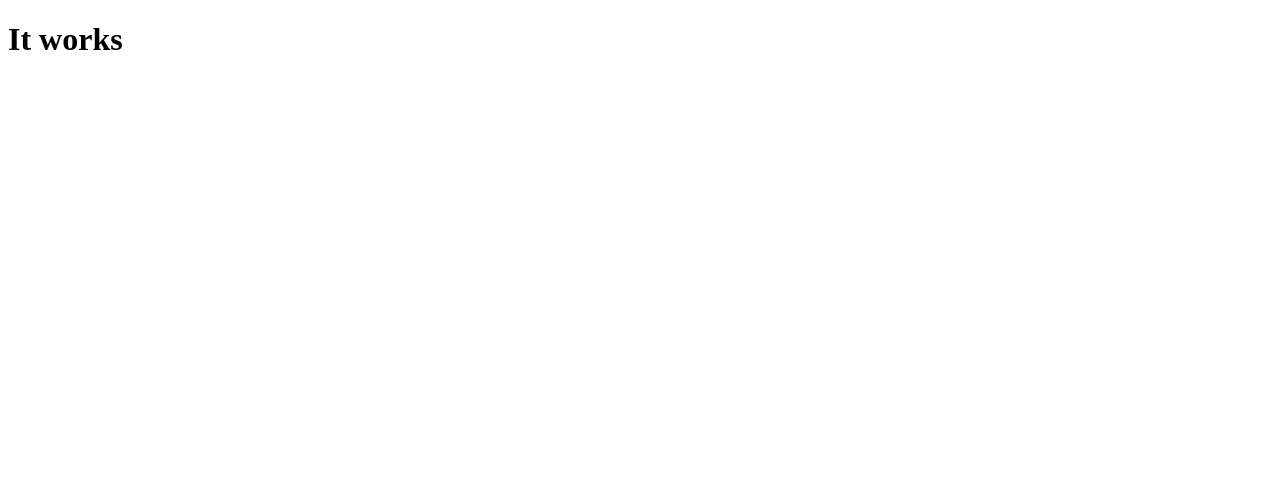
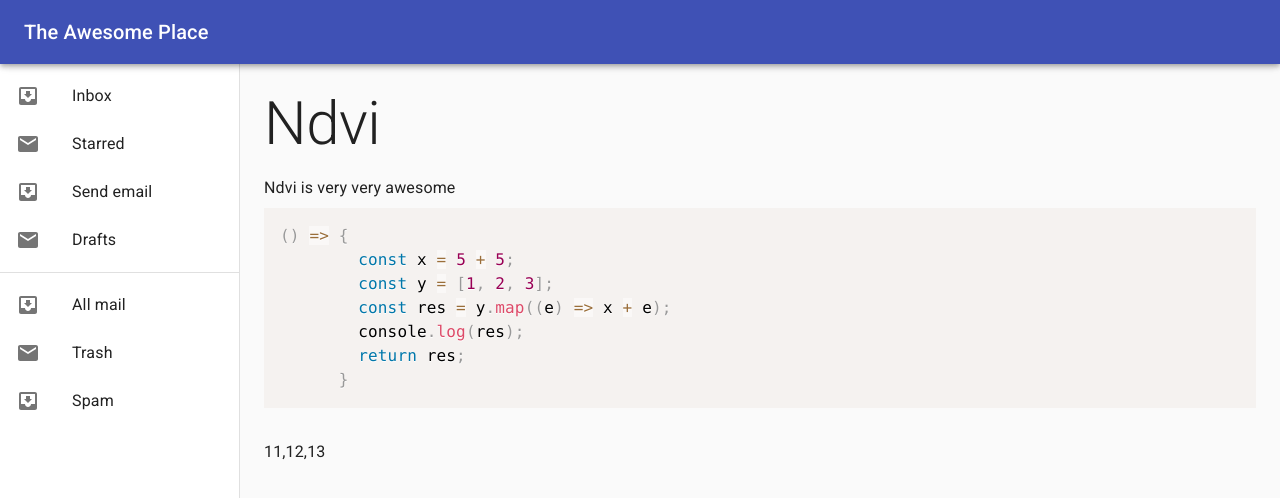
Before and after one commit to MortenBirk/fishfingers, a React app: page / in a window 1280 px wide. Shown: the top 498 px of the page. Built offline with nearby package versions, Linux system fonts and the light colour scheme.

Commit message:
Add basic frontend setup with material-ui style and css loaders, and prismjs for code highlighting

```diff
--- a/public/index.html
+++ b/public/index.html
@@ -1,8 +1,10 @@
 <!DOCTYPE html>
 <html>
    <head>
+      <link rel="stylesheet" href="https://fonts.googleapis.com/css?family=Roboto:300,400,500,700&display=swap" />
+      <link rel="stylesheet" href="https://fonts.googleapis.com/icon?family=Material+Icons" />
       <meta charset = "UTF-8">
-      <title>React App</title>
+      <title>Documentation</title>
    </head>
    <body>
       <div id="app"></div>
--- a/src/frontend/components/App.js
+++ b/src/frontend/components/App.js
@@ -1,10 +1,87 @@
 import React from 'react';
+import { makeStyles } from '@material-ui/core/styles';
+import Drawer from '@material-ui/core/Drawer';
+import AppBar from '@material-ui/core/AppBar';
+import CssBaseline from '@material-ui/core/CssBaseline';
+import Toolbar from '@material-ui/core/Toolbar';
+import List from '@material-ui/core/List';
+import Typography from '@material-ui/core/Typography';
+import Divider from '@material-ui/core/Divider';
+import ListItem from '@material-ui/core/ListItem';
+import ListItemIcon from '@material-ui/core/ListItemIcon';
+import ListItemText from '@material-ui/core/ListItemText';
+import InboxIcon from '@material-ui/icons/MoveToInbox';
+import MailIcon from '@material-ui/icons/Mail';
+import Story from './story/Story'
+
+const drawerWidth = 240;
+
+const useStyles = makeStyles(theme => ({
+  root: {
+    display: 'flex',
+  },
+  appBar: {
+    zIndex: theme.zIndex.drawer + 1,
+  },
+  drawer: {
+    width: drawerWidth,
+    flexShrink: 0,
+  },
+  drawerPaper: {
+    width: drawerWidth,
+  },
+  content: {
+    flexGrow: 1,
+    padding: theme.spacing(3),
+  },
+  toolbar: theme.mixins.toolbar,
+}));
 
 const App = () => {
-  return(
-    <div>
-      <h1>It works</h1>
+  const classes = useStyles();
+
+  return (
+    <div className={classes.root}>
+      <CssBaseline />
+      <AppBar position="fixed" className={classes.appBar}>
+        <Toolbar>
+          <Typography variant="h6" noWrap>
+            The Awesome Place
+          </Typography>
+        </Toolbar>
+      </AppBar>
+      <Drawer
+        className={classes.drawer}
+        variant="permanent"
+        classes={{
+          paper: classes.drawerPaper,
+        }}
+      >
+        <div className={classes.toolbar} />
+        <List>
+          {['Inbox', 'Starred', 'Send email', 'Drafts'].map((text, index) => (
+            <ListItem button key={text}>
+              <ListItemIcon>{index % 2 === 0 ? <InboxIcon /> : <MailIcon />}</ListItemIcon>
+              <ListItemText primary={text} />
+            </ListItem>
+          ))}
+        </List>
+        <Divider />
+        <List>
+          {['All mail', 'Trash', 'Spam'].map((text, index) => (
+            <ListItem button key={text}>
+              <ListItemIcon>{index % 2 === 0 ? <InboxIcon /> : <MailIcon />}</ListItemIcon>
+              <ListItemText primary={text} />
+            </ListItem>
+          ))}
+        </List>
+      </Drawer>
+      <main className={classes.content}>
+        <div className={classes.toolbar} />
+        <Story />
+      </main>
     </div>
-  )
+  );
 }
+
 export default App
--- /dev/null
+++ b/src/frontend/components/story/Story.js
@@ -0,0 +1,45 @@
+import React, { Fragment } from 'react'
+import Typography from '@material-ui/core/Typography';
+import Prism from "prismjs";
+import '../../css/prism.css'
+
+const Story = ({ name, description, example }) => {
+  return (
+    <Fragment>
+      <Typography  variant='h2' paragraph>
+        {name}
+      </Typography>
+
+      <Typography paragraph>
+        {description}
+        <br/>
+        {console.log(example.toString())}
+        <pre>
+          <code className="language-javascript">
+            {example.toString()}
+          </code>
+        </pre>
+        <br/>
+        {'' + example()}
+      </Typography>
+    </Fragment>
+  )
+}
+
+const TestStory = () => {
+  return (
+    <Story
+      name='Ndvi'
+      description='Ndvi is very very awesome'
+      example={() => {
+        const x = 5 + 5
+        const y = [1, 2, 3]
+        const res = y.map((e) => x + e)
+        console.log(res)
+        return res
+      }}
+    />
+  )
+}
+
+export default TestStory
--- /dev/null
+++ b/src/frontend/css/prism.css
@@ -0,0 +1,141 @@
+/* PrismJS 1.18.0
+https://prismjs.com/download.html#themes=prism&languages=markup+css+clike+javascript */
+/**
+ * prism.js default theme for JavaScript, CSS and HTML
+ * Based on dabblet (http://dabblet.com)
+ * @author Lea Verou
+ */
+
+code[class*="language-"],
+pre[class*="language-"] {
+	color: black;
+	background: none;
+	text-shadow: 0 1px white;
+	font-family: Consolas, Monaco, 'Andale Mono', 'Ubuntu Mono', monospace;
+	font-size: 1em;
+	text-align: left;
+	white-space: pre;
+	word-spacing: normal;
+	word-break: normal;
+	word-wrap: normal;
+	line-height: 1.5;
+
+	-moz-tab-size: 4;
+	-o-tab-size: 4;
+	tab-size: 4;
+
+	-webkit-hyphens: none;
+	-moz-hyphens: none;
+	-ms-hyphens: none;
+	hyphens: none;
+}
+
+pre[class*="language-"]::-moz-selection, pre[class*="language-"] ::-moz-selection,
+code[class*="language-"]::-moz-selection, code[class*="language-"] ::-moz-selection {
+	text-shadow: none;
+	background: #b3d4fc;
+}
+
+pre[class*="language-"]::selection, pre[class*="language-"] ::selection,
+code[class*="language-"]::selection, code[class*="language-"] ::selection {
+	text-shadow: none;
+	background: #b3d4fc;
+}
+
+@media print {
+	code[class*="language-"],
+	pre[class*="language-"] {
+		text-shadow: none;
+	}
+}
+
+/* Code blocks */
+pre[class*="language-"] {
+	padding: 1em;
+	margin: .5em 0;
+	overflow: auto;
+}
+
+:not(pre) > code[class*="language-"],
+pre[class*="language-"] {
+	background: #f5f2f0;
+}
+
+/* Inline code */
+:not(pre) > code[class*="language-"] {
+	padding: .1em;
+	border-radius: .3em;
+	white-space: normal;
+}
+
+.token.comment,
+.token.prolog,
+.token.doctype,
+.token.cdata {
+	color: slategray;
+}
+
+.token.punctuation {
+	color: #999;
+}
+
+.token.namespace {
+	opacity: .7;
+}
+
+.token.property,
+.token.tag,
+.token.boolean,
+.token.number,
+.token.constant,
+.token.symbol,
+.token.deleted {
+	color: #905;
+}
+
+.token.selector,
+.token.attr-name,
+.token.string,
+.token.char,
+.token.builtin,
+.token.inserted {
+	color: #690;
+}
+
+.token.operator,
+.token.entity,
+.token.url,
+.language-css .token.string,
+.style .token.string {
+	color: #9a6e3a;
+	background: hsla(0, 0%, 100%, .5);
+}
+
+.token.atrule,
+.token.attr-value,
+.token.keyword {
+	color: #07a;
+}
+
+.token.function,
+.token.class-name {
+	color: #DD4A68;
+}
+
+.token.regex,
+.token.important,
+.token.variable {
+	color: #e90;
+}
+
+.token.important,
+.token.bold {
+	font-weight: bold;
+}
+.token.italic {
+	font-style: italic;
+}
+
+.token.entity {
+	cursor: help;
+}
--- a/webpack.config.js
+++ b/webpack.config.js
@@ -20,7 +20,11 @@ module.exports = {
             test: /\.jsx?$/,
             exclude: /node_modules/,
             loader: 'babel-loader'
-         }
+         },
+         {
+            test: /\.css$/i,
+            use: ['style-loader', 'css-loader'],
+          },
       ]
    },
    plugins:[
```
Also changed, not shown: package.json (+6 -1 lines).
